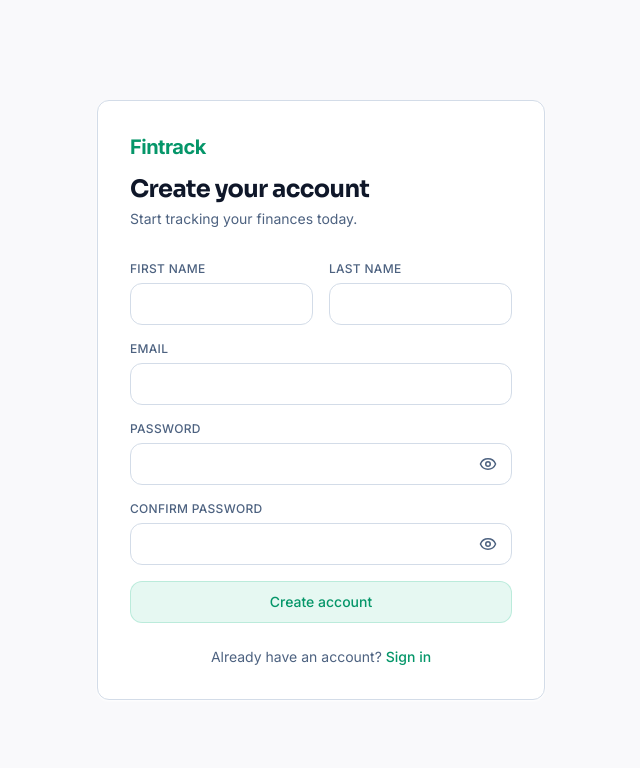
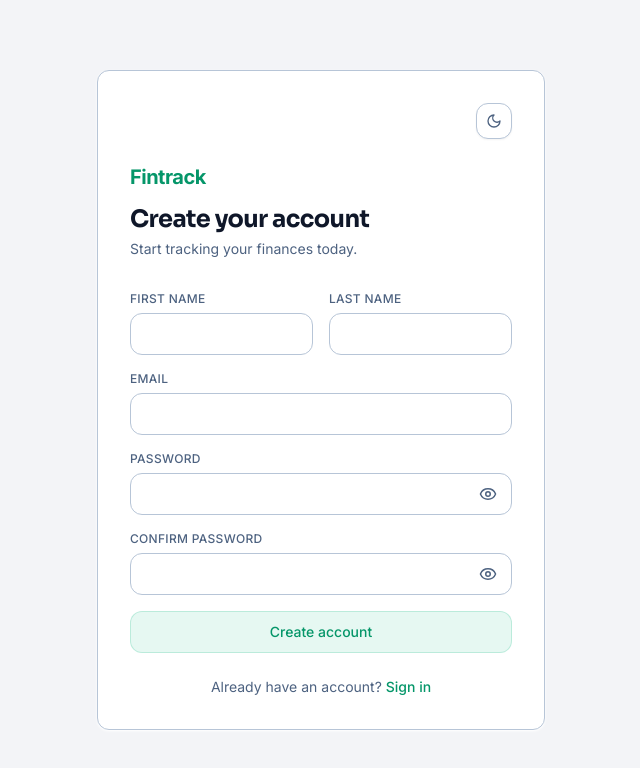
Before and after one commit to namnhatpham1995/personal-financial-management, a Next.js app in the folder frontend/: page /register in a window 1280 px wide. Shown: the top 768 px of the page, without its empty margins (319-959 px from the left). Built offline with nearby package versions, Linux system fonts and the light colour scheme; no server answers.

Commit message:
feat: add auth theme toggle (#34)

```diff
--- a/frontend/src/app/globals.css
+++ b/frontend/src/app/globals.css
@@ -5,25 +5,25 @@
 @layer base {
   /* Light theme — modern minimalist, clean surfaces */
   :root {
-    --background: 240 20% 98%;
+    --background: 220 20% 96%;
     --surface-raised: 0 0% 100%;
-    --surface-overlay: 210 20% 95%;
-    --hover-surface: 210 20% 93%;
+    --surface-overlay: 214 22% 93%;
+    --hover-surface: 214 24% 91%;
     --foreground: 222 47% 11%;
     --card: 0 0% 100%;
     --card-foreground: 222 47% 11%;
     --primary: 160 84% 32%;
     --primary-foreground: 160 100% 95%;
-    --secondary: 210 20% 94%;
+    --secondary: 214 22% 93%;
     --secondary-foreground: 222 47% 11%;
-    --muted: 210 20% 94%;
+    --muted: 214 22% 93%;
     --muted-foreground: 215 25% 40%;
-    --accent: 210 20% 94%;
+    --accent: 214 22% 93%;
     --accent-foreground: 222 47% 11%;
     --destructive: 0 84% 60%;
     --destructive-foreground: 0 0% 98%;
-    --border: 214 32% 87%;
-    --input: 214 32% 87%;
+    --border: 214 28% 78%;
+    --input: 214 28% 78%;
     --ring: 160 84% 32%;
     --radius: 0.75rem;
 
--- a/frontend/src/app/login/page.tsx
+++ b/frontend/src/app/login/page.tsx
@@ -9,6 +9,7 @@ import { useRouter } from "next/navigation";
 import Link from "next/link";
 import { toast } from "sonner";
 import { Eye, EyeOff } from "lucide-react";
+import { AuthThemeToggle } from "@/components/auth-theme-toggle";
 
 const schema = z.object({
   email: z.string().email(),
@@ -40,8 +41,11 @@ export default function LoginPage() {
   };
 
   return (
-    <div className="flex min-h-screen items-center justify-center bg-background">
+    <div className="flex min-h-screen items-center justify-center bg-background px-4">
       <div className="w-full max-w-md rounded-xl border border-border bg-card p-8 shadow-card">
+        <div className="mb-6 flex justify-end">
+          <AuthThemeToggle />
+        </div>
         <div className="mb-8">
           <span className="text-xl font-bold tracking-tight text-emerald-600 dark:text-emerald-400">
             Fintrack
--- a/frontend/src/app/register/page.tsx
+++ b/frontend/src/app/register/page.tsx
@@ -9,6 +9,7 @@ import { useRouter } from "next/navigation";
 import Link from "next/link";
 import { toast } from "sonner";
 import { Eye, EyeOff } from "lucide-react";
+import { AuthThemeToggle } from "@/components/auth-theme-toggle";
 
 const schema = z
   .object({
@@ -53,8 +54,11 @@ export default function RegisterPage() {
   };
 
   return (
-    <div className="flex min-h-screen items-center justify-center bg-background">
+    <div className="flex min-h-screen items-center justify-center bg-background px-4">
       <div className="w-full max-w-md rounded-xl border border-border bg-card p-8 shadow-card">
+        <div className="mb-6 flex justify-end">
+          <AuthThemeToggle />
+        </div>
         <div className="mb-8">
           <span className="text-xl font-bold tracking-tight text-emerald-600 dark:text-emerald-400">
             Fintrack
--- /dev/null
+++ b/frontend/src/components/auth-theme-toggle.tsx
@@ -0,0 +1,53 @@
+"use client";
+
+import { useEffect, useState } from "react";
+import { Moon, Sun } from "lucide-react";
+import { useTheme } from "next-themes";
+import { cn } from "@/lib/utils";
+
+interface AuthThemeToggleProps {
+  className?: string;
+}
+
+export function AuthThemeToggle({ className }: AuthThemeToggleProps) {
+  const [mounted, setMounted] = useState(false);
+  const [documentTheme, setDocumentTheme] = useState<"dark" | "light">("light");
+  const { theme, resolvedTheme, setTheme } = useTheme();
+
+  useEffect(() => {
+    setMounted(true);
+  }, []);
+
+  useEffect(() => {
+    if (!mounted) return;
+    const syncDocumentTheme = () => {
+      setDocumentTheme(document.documentElement.classList.contains("dark") ? "dark" : "light");
+    };
+    const observer = new MutationObserver(syncDocumentTheme);
+
+    syncDocumentTheme();
+    observer.observe(document.documentElement, { attributes: true, attributeFilter: ["class"] });
+
+    return () => observer.disconnect();
+  }, [mounted, resolvedTheme, theme]);
+
+  const activeTheme = mounted ? documentTheme : resolvedTheme ?? (theme === "system" ? documentTheme : theme) ?? documentTheme;
+  const isDark = activeTheme === "dark";
+  const label = isDark ? "Switch to light theme" : "Switch to dark theme";
+
+  return (
+    <button
+      type="button"
+      aria-label={label}
+      onClick={() => setTheme(isDark ? "light" : "dark")}
+      disabled={!mounted}
+      className={cn(
+        "inline-flex h-9 w-9 items-center justify-center rounded-lg border border-border bg-surface-raised text-muted-foreground shadow-sm transition-colors",
+        "hover:bg-hover-surface hover:text-foreground focus:outline-none focus:ring-2 focus:ring-primary/40 disabled:pointer-events-none disabled:opacity-70",
+        className
+      )}
+    >
+      {mounted && isDark ? <Sun aria-hidden="true" className="h-4 w-4" /> : <Moon aria-hidden="true" className="h-4 w-4" />}
+    </button>
+  );
+}
```
Also changed, not shown: 1 other file (tests, documents, lock files or other folders).
